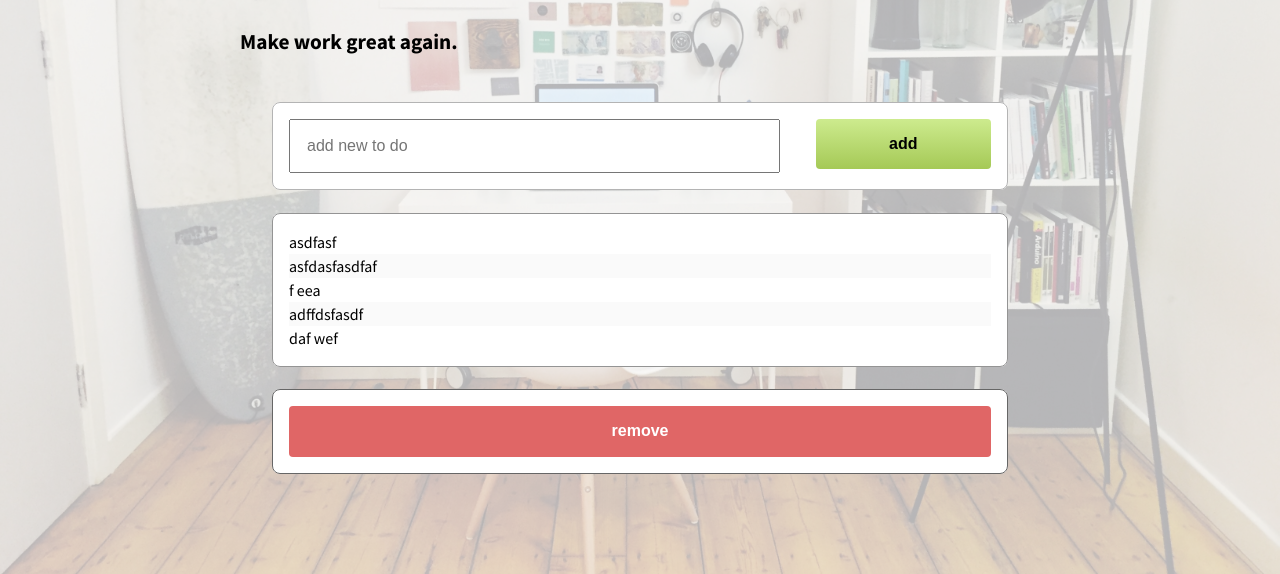
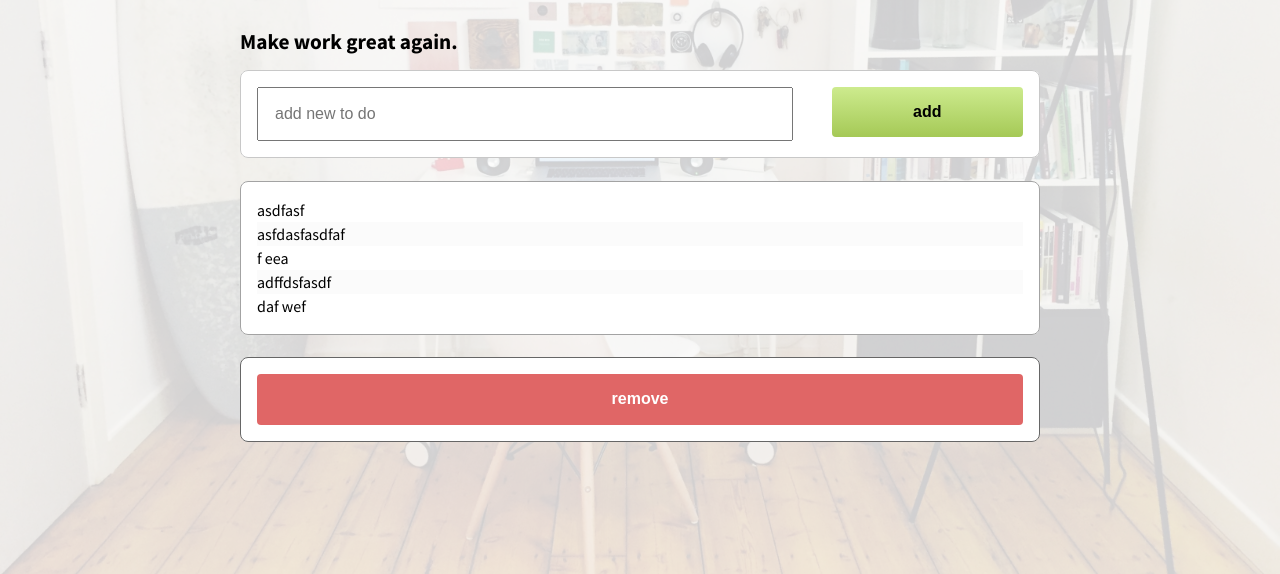
Before and after one commit to asantarsieri/to-dos-webapp, a plain HTML site: page index.html in a window 1280 px wide. Shown: the part 226-800 px from the top of the page. Drawn offline with Linux system fonts and the light colour scheme.

Commit message:
starting facelift1

```diff
--- a/css/layout.css
+++ b/css/layout.css
@@ -11,7 +11,7 @@ main {
 
 /* TO DO general */
 .mod-todo {
-	padding: 2em;
+	/*padding: 2em;*/
 	}
 .mod-todo .container {
 	padding: 1em;
@@ -20,8 +20,8 @@ main {
 	border-radius: .5em;
 	}
 .mod-todo > fieldset {
-	box-shadow: 0 0 0 5000px rgba(255, 255, 255, 0.3)
-}
+	box-shadow: 0 0 0 5000px rgba(255, 255, 255, 0.4)
+	}
 .mod-todo .form-row {
 	margin-bottom: 0
 	}
```
